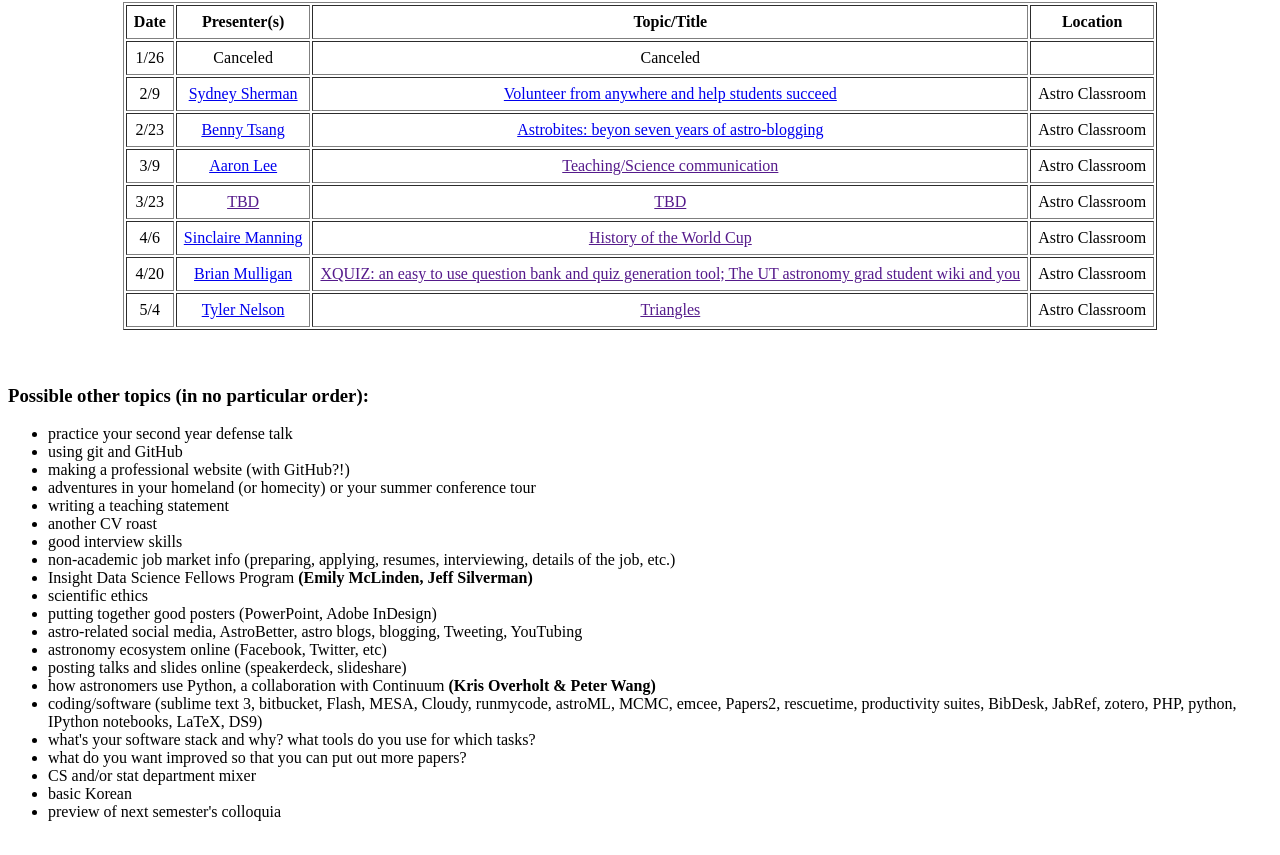
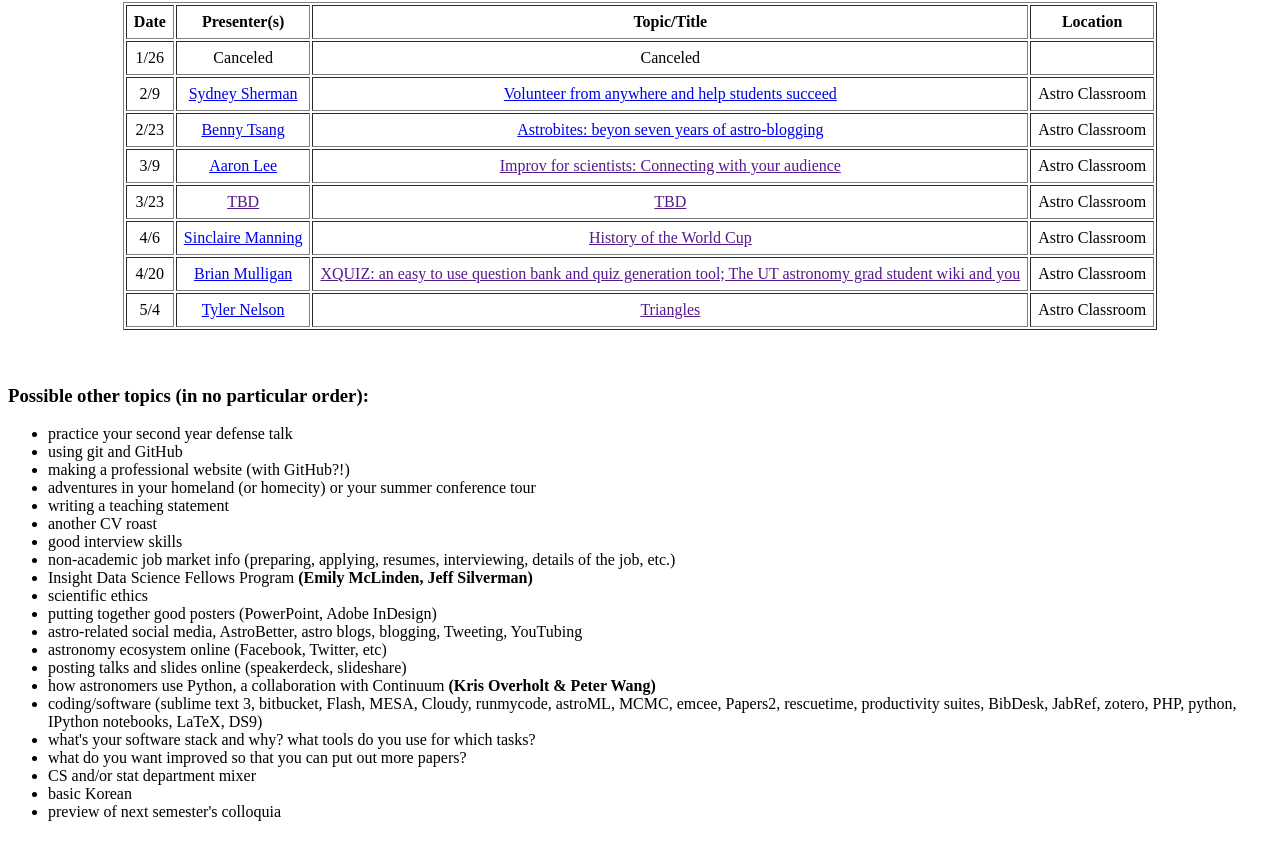
Before and after one commit to OttoStruve/GSPS, a plain HTML site: page index.html in a window 1280 px wide. Shown: the part 789-1644 px from the top of the page. Drawn offline with Linux system fonts and the light colour scheme.

Commit message:
update aarons title

```diff
--- a/index.html
+++ b/index.html
@@ -81,7 +81,7 @@ pedagogy and teaching, practice/job talks, software packages/languages and apps,
 
 <tr align='center'><td>3/9</td>
     <td><a href='http://www.astroalee.com'>Aaron Lee</a></td>
-    <td><a href=''>Teaching/Science communication</a> </td>
+    <td><a href=''>Improv for scientists: Connecting with your audience</a> </td>
 <td>Astro Classroom</td></tr>
 
 <tr align='center'><td>3/23</td>
```
